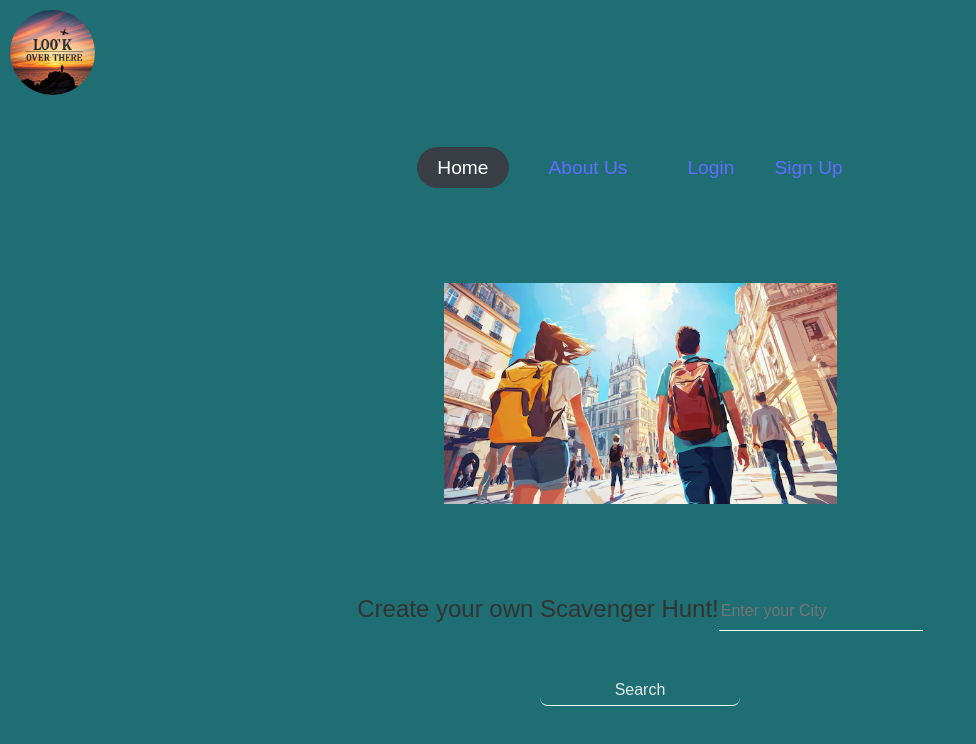
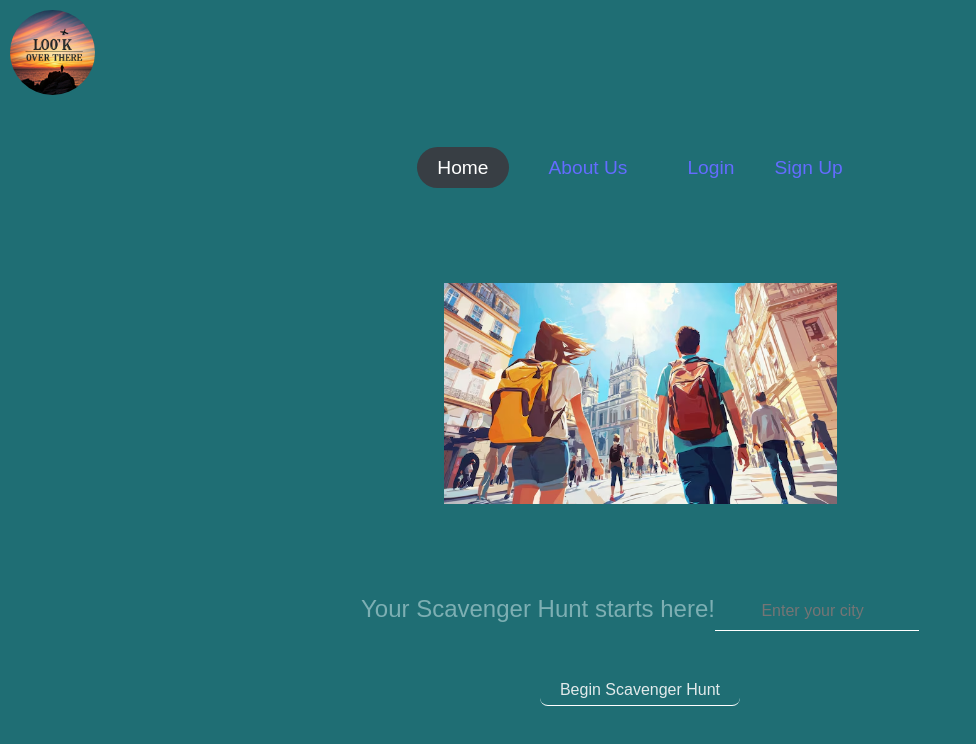
Before and after one commit to Godzelduh/look-over-there, a React (Vite) app in the folder client/: page / in a window 1280 px wide. Shown: the top 744 px of the page, without its empty margins (0-976 px from the left). Built offline with nearby package versions, Linux system fonts and the light colour scheme.

Commit message:
Misc updates

```diff
--- a/client/src/App.css
+++ b/client/src/App.css
@@ -1,3 +1,7 @@
+/* filepath: /C:/Users/rocky/bootcamp/look-over-there/client/src/App.css */
+@import "~slick-carousel/slick/slick.css";
+@import "~slick-carousel/slick/slick-theme.css";
+
 body {
   background-color: #1f6e74;
   color: white;
@@ -109,9 +113,12 @@ button:hover {
 }
 
 .form-section {
-  background: rgba(65, 49, 170, 0.268);
+  background: rgba(60, 150, 25, 0.268);
   border-radius: 20px;
   padding: 30px;
   width: 500px;
   font-family: 'Lucida Sans', 'Lucida Sans Regular', 'Lucida Grande', 'Lucida Sans Unicode', Geneva, Verdana, sans-serif;
 }
+.search-label {
+  color: #7dafb3; /* Change this to your desired color */
+}
--- a/client/src/components/Login.tsx
+++ b/client/src/components/Login.tsx
@@ -49,9 +49,10 @@ const Login = () => {
   };
 
   return (
+
     <>
     <img src={LookoverthereLogo1} alt="LookHere!!!" className="nav-logo" />
-    <h2>Login to your Account!</h2>
+    <h2>Log in to your account!</h2>
       <form onSubmit={handleFormSubmit}>
 
          <div className='form'>
--- a/client/src/pages/Home.tsx
+++ b/client/src/pages/Home.tsx
@@ -53,10 +53,10 @@ const Home = () => {
       <img src={ScavengerHunting} alt="Found Locations" style={styles.image} />
       <form onSubmit={handleFormSubmit}>
         <div className='search-bar'>
-          <label htmlFor='searchbar'>Create your own Scavenger Hunt!</label>
+          <label htmlFor='searchbar' className='search-label'>Your Scavenger Hunt starts here!</label>
           <input
             type='text'
-            placeholder='Enter your City'
+            placeholder='          Enter your city'
             name='city'
             onChange={handleInputChange}
             className="log-in"
@@ -69,7 +69,7 @@ const Home = () => {
           type='submit'
           className="log-in"
         >
-          Search
+          Begin Scavenger Hunt
         </button>
       </form>
 
--- a/package.json
+++ b/package.json
@@ -44,6 +44,11 @@
     "react": "^16.13.1",
     "react-dom": "^16.13.1",
     "react-router-dom": "^5.2.0",
+    "react-slick": "^0.30.3",
+    "slick-carousel": "^1.8.1",
     "typescript": "^5.7.2"
+  },
+  "devDependencies": {
+    "@types/react-slick": "^0.23.13"
   }
 }
```
Also changed, not shown: 1 other file (tests, documents, lock files or other folders).
